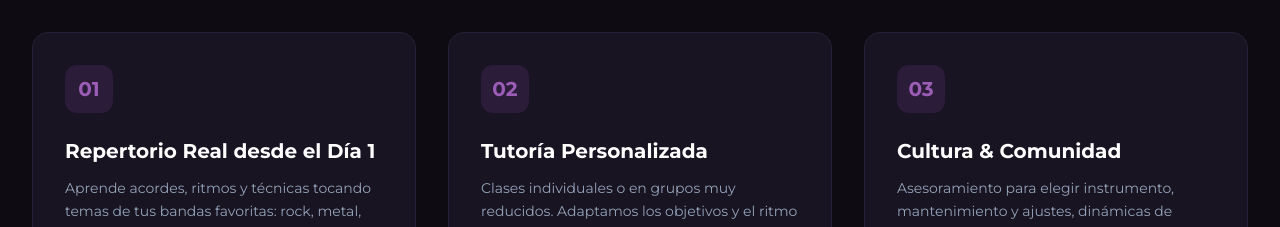
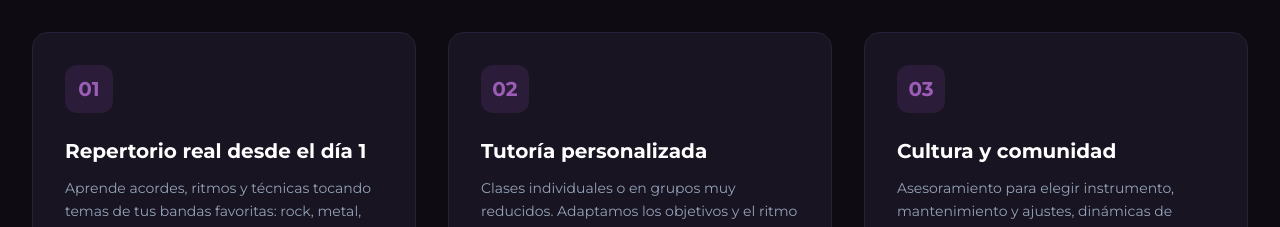
Before and after one commit to TupaTupaRiff/tupatupariff.com, a React (Vite) app: page / in a window 1280 px wide. Shown: the part 1640-1867 px from the top of the page. Built offline with nearby package versions, Linux system fonts and the light colour scheme.

Commit message:
Fix capitalization in titles of Filosofia component

```diff
--- a/src/components/Filosofia.tsx
+++ b/src/components/Filosofia.tsx
@@ -1,19 +1,19 @@
 const pillars = [
   {
     num: '01',
-    title: 'Repertorio Real desde el Día 1',
+    title: 'Repertorio real desde el día 1',
     desc: 'Aprende acordes, ritmos y técnicas tocando temas de tus bandas favoritas: rock, metal, punk, grunge, stoner, blues, funk, indie, pop...',
     tag: 'Práctica aplicada inmediata',
   },
   {
     num: '02',
-    title: 'Tutoría Personalizada',
+    title: 'Tutoría personalizada',
     desc: 'Clases individuales o en grupos muy reducidos. Adaptamos los objetivos y el ritmo según tu edad, expectativas y gustos personales.',
     tag: 'Sin masificación, 100% a tu medida',
   },
   {
     num: '03',
-    title: 'Cultura & Comunidad',
+    title: 'Cultura y comunidad',
     desc: 'Asesoramiento para elegir instrumento, mantenimiento y ajustes, dinámicas de combo para tocar en conjunto y sesiones en directo con público.',
     tag: 'Conecta con otros músicos',
   },
```
